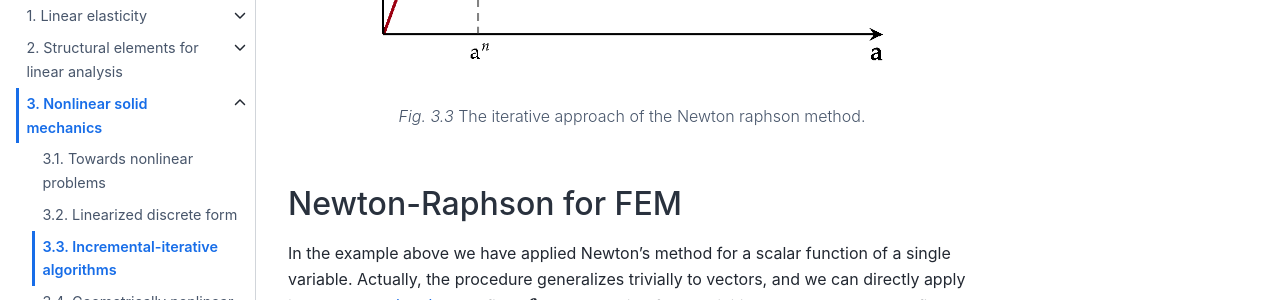
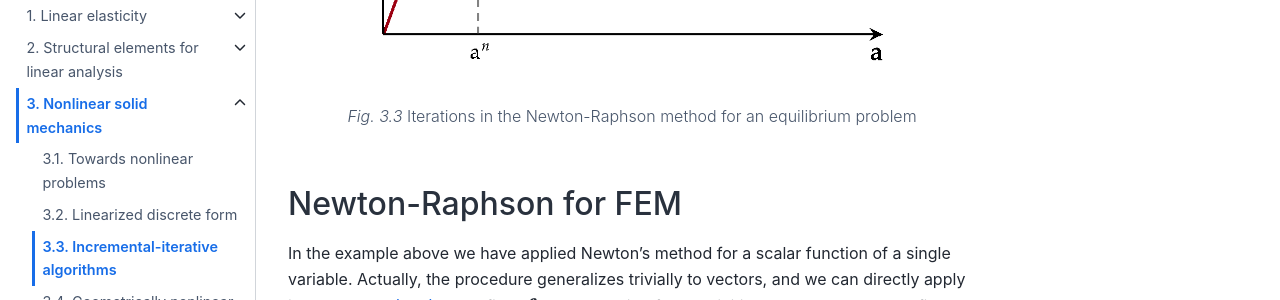
Before and after one commit to TeachBooks/mirror_computational_modelling, a Jupyter Book: the page built from book/solid_nonlinear/solution_algorithms.md, in a window 1280 px wide and 900 px high, scrolled down 1668 px. Shown: the part 154-454 px from the top of the window. Built offline with Jupyter Book 1.0.4 settings and Sphinx 7.4.7 and the Sphinx Book theme 1.1.4, drawn with Linux system fonts in a browser that asks for light colours; pages that are not in the unit, such as notebooks, are missing from menus.

Commit message:
Modify caption for gif

````diff
--- a/book/solid_nonlinear/solution_algorithms.md
+++ b/book/solid_nonlinear/solution_algorithms.md
@@ -108,7 +108,7 @@ with the idea being that if $\widetilde{f}(x)$ is a fair approximation of $f(x)$
 width: 70ex
 name: Convergence of the Newton-Raphson method
 ---
-The iterative approach of the Newton raphson method.
+Iterations in the Newton-Raphson method for an equilibrium problem
 ```
 
 ## Newton-Raphson for FEM
````
